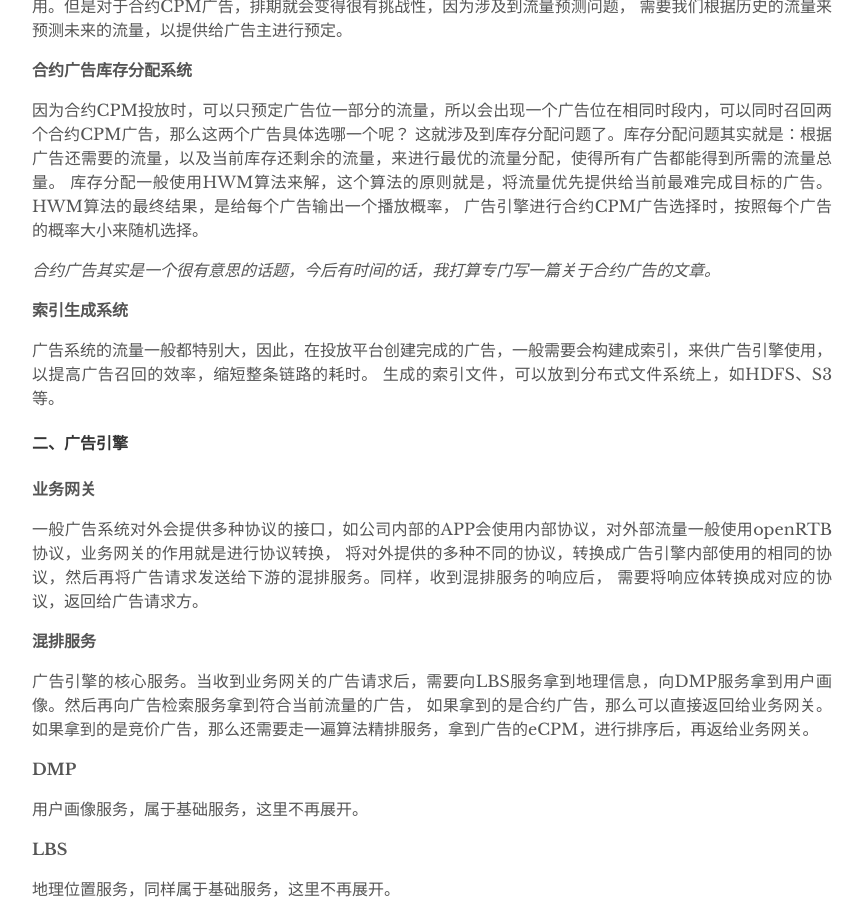
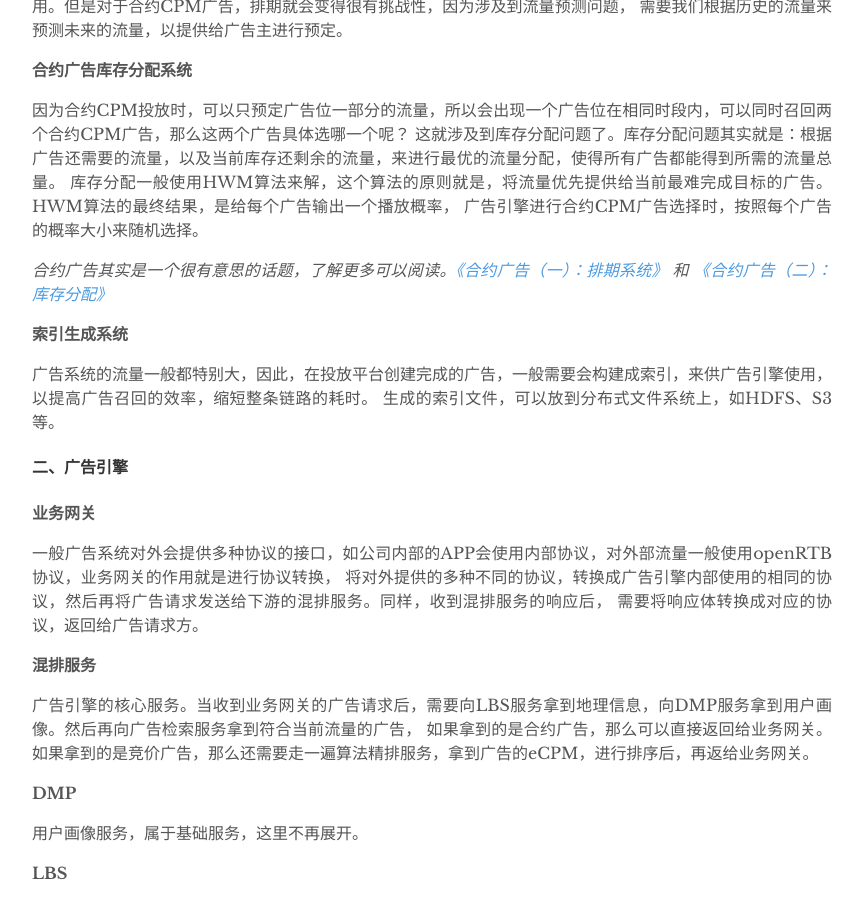
Before and after one commit to shiyinong/shiyinong.github.io, a Jekyll site: the page built from _posts/2022-02-21-从宏观角度聊聊广告系统.md, in a window 1280 px wide and 900 px high, scrolled down 1708 px. Shown: the whole window, without its empty margins (208-1071 px from the left). Built offline with Jekyll 4.4.1, drawn with Linux system fonts in a browser that asks for light colours.

Commit message:
微服务

```diff
--- a/_posts/2022-02-21-从宏观角度聊聊广告系统.md
+++ b/_posts/2022-02-21-从宏观角度聊聊广告系统.md
@@ -41,7 +41,8 @@ excerpt_separator: <!--more-->
 库存分配一般使用HWM算法来解，这个算法的原则就是，将流量优先提供给当前最难完成目标的广告。HWM算法的最终结果，是给每个广告输出一个播放概率，
 广告引擎进行合约CPM广告选择时，按照每个广告的概率大小来随机选择。
 
-_合约广告其实是一个很有意思的话题，今后有时间的话，我打算专门写一篇关于合约广告的文章。_
+_合约广告其实是一个很有意思的话题，了解更多可以阅读。[《合约广告（一）：排期系统》]({% post_url 2022-01-01-合约广告（一）：排期系统 %})
+和 [《合约广告（二）：库存分配》]({% post_url 2022-01-03-合约广告（二）：库存分配 %})_
 
 **索引生成系统**
 
```
Also changed, not shown: _posts/2021-12-31-回顾2021年.md (+1 -1 lines).
